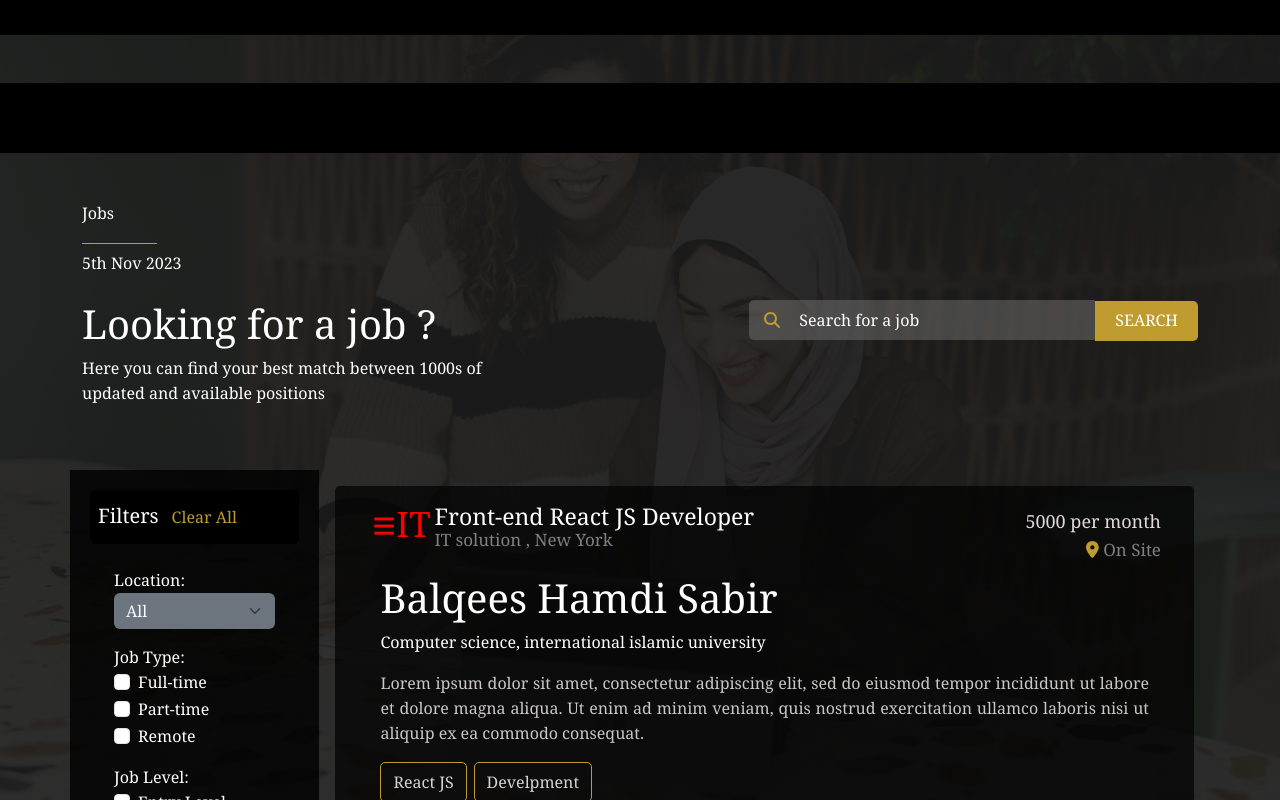
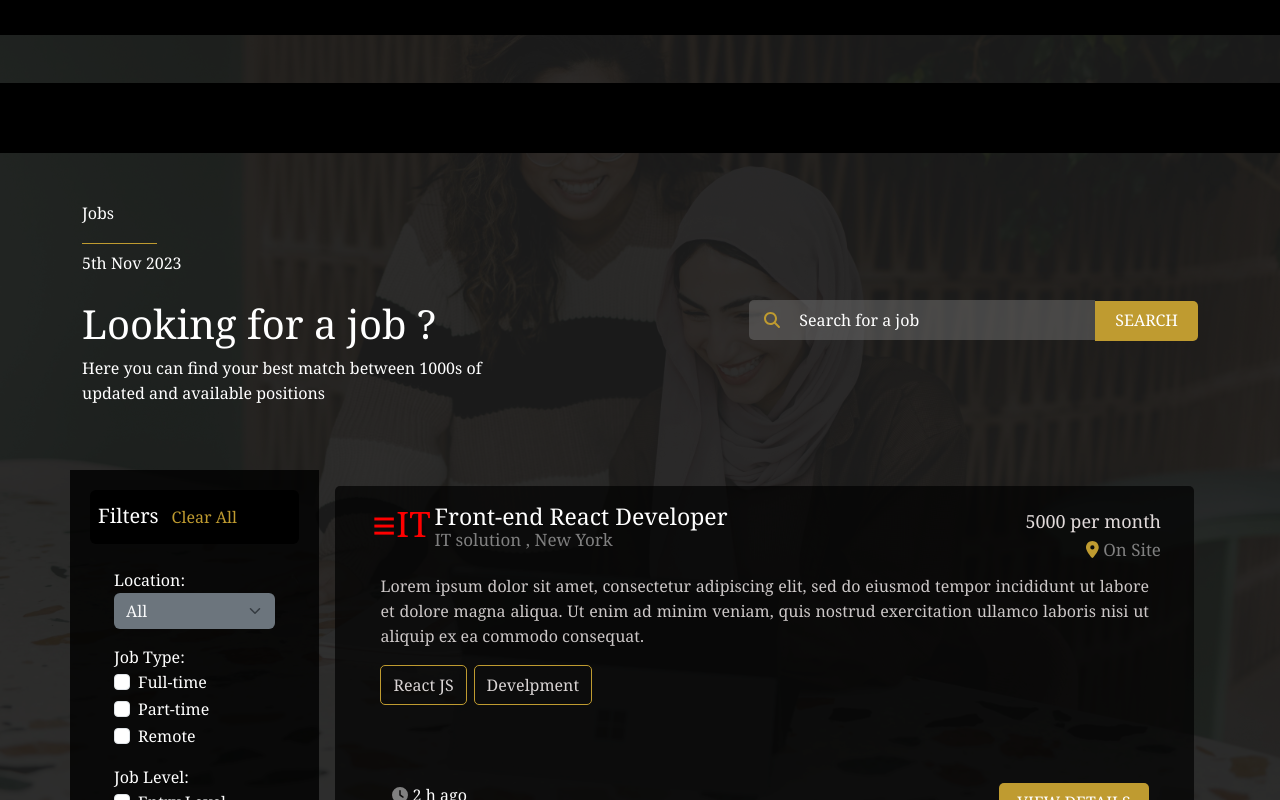
Before and after one commit to butterfly-sarah/training, a React (Create React App) app: page /jobs in a window 1280 px wide. Shown: the top 800 px of the page. Built offline with nearby package versions, Linux system fonts and the light colour scheme.

Commit message:
third12 commit

```diff
--- a/src/Pages/Jobs.js
+++ b/src/Pages/Jobs.js
@@ -8,11 +8,11 @@
 import { Visibility } from "@mui/icons-material";
 export default function Jobs(){
     const jobs = [
-        {id:1, title: 'Front-end React JS Developer', location: 'New York', jobType: 'Full-time', jobLevel: 'Entry-level', salary: 5000 ,data:"Lorem ipsum dolor sit amet, consectetur adipiscing elit, sed do eiusmod tempor incididunt ut labore et dolore magna aliqua. Ut enim ad minim veniam, quis nostrud exercitation ullamco laboris nisi ut aliquip ex ea commodo consequat.",about:"Lorem ipsum dolor sit amet, consectetur adipiscing elit, sed do eiusmod tempor incididunt ut labore et dolore magna aliqua. Ut enim ad minim veniam, quis nostrud exercitation ullamco laboris nisi ut aliquip ex ea commodo consequat.",desc:"Lorem ipsum dolor sit amet, consectetur adipiscing elit, sed do eiusmod tempor incididunt ut labore et dolore magna aliqua. Ut enim ad minim veniam, quis nostrud exercitation ullamco laboris nisi ut aliquip ex ea commodo consequat.",req:"Lorem ipsum dolor sit amet, consectetur adipiscing elit, sed do eiusmod tempor incididunt ut labore et dolore magna aliqua. Ut enim ad minim veniam, quis nostrud exercitation ullamco laboris nisi ut aliquip ex ea commodo consequat." },
+        {id:1, title: 'Front-end React Developer', location: 'New York', jobType: 'Full-time', jobLevel: 'Entry-level', salary: 5000 ,data:"Lorem ipsum dolor sit amet, consectetur adipiscing elit, sed do eiusmod tempor incididunt ut labore et dolore magna aliqua. Ut enim ad minim veniam, quis nostrud exercitation ullamco laboris nisi ut aliquip ex ea commodo consequat.",about:"Lorem ipsum dolor sit amet, consectetur adipiscing elit, sed do eiusmod tempor incididunt ut labore et dolore magna aliqua. Ut enim ad minim veniam, quis nostrud exercitation ullamco laboris nisi ut aliquip ex ea commodo consequat.",desc:"Lorem ipsum dolor sit amet, consectetur adipiscing elit, sed do eiusmod tempor incididunt ut labore et dolore magna aliqua. Ut enim ad minim veniam, quis nostrud exercitation ullamco laboris nisi ut aliquip ex ea commodo consequat.",req:"Lorem ipsum dolor sit amet, consectetur adipiscing elit, sed do eiusmod tempor incididunt ut labore et dolore magna aliqua. Ut enim ad minim veniam, quis nostrud exercitation ullamco laboris nisi ut aliquip ex ea commodo consequat." },
         {id:2, title: 'Back-end  JS Developer', location: 'New York', jobType: 'Part-time', jobLevel: 'Entry-level', salary: 5000,data:"Lorem ipsum dolor sit amet, consectetur adipiscing elit, sed do eiusmod tempor incididunt ut labore et dolore magna aliqua. Ut enim ad minim veniam, quis nostrud exercitation ullamco laboris nisi ut aliquip ex ea commodo consequat.",about:"Lorem ipsum dolor sit amet, consectetur adipiscing elit, sed do eiusmod tempor incididunt ut labore et dolore magna aliqua. Ut enim ad minim veniam, quis nostrud exercitation ullamco laboris nisi ut aliquip ex ea commodo consequat.",desc:"Lorem ipsum dolor sit amet, consectetur adipiscing elit, sed do eiusmod tempor incididunt ut labore et dolore magna aliqua. Ut enim ad minim veniam, quis nostrud exercitation ullamco laboris nisi ut aliquip ex ea commodo consequat.",req:"Lorem ipsum dolor sit amet, consectetur adipiscing elit, sed do eiusmod tempor incididunt ut labore et dolore magna aliqua. Ut enim ad minim veniam, quis nostrud exercitation ullamco laboris nisi ut aliquip ex ea commodo consequat." },
-        {id:3, title: 'Front-end React JS Developer', location: 'San Francisco', jobType: 'Part-time', jobLevel: 'Intermediate', salary: 8000,data:"Lorem ipsum dolor sit amet, consectetur adipiscing elit, sed do eiusmod tempor incididunt ut labore et dolore magna aliqua. Ut enim ad minim veniam, quis nostrud exercitation ullamco laboris nisi ut aliquip ex ea commodo consequat.",about:"Lorem ipsum dolor sit amet, consectetur adipiscing elit, sed do eiusmod tempor incididunt ut labore et dolore magna aliqua. Ut enim ad minim veniam, quis nostrud exercitation ullamco laboris nisi ut aliquip ex ea commodo consequat.",desc:"Lorem ipsum dolor sit amet, consectetur adipiscing elit, sed do eiusmod tempor incididunt ut labore et dolore magna aliqua. Ut enim ad minim veniam, quis nostrud exercitation ullamco laboris nisi ut aliquip ex ea commodo consequat.",req:"Lorem ipsum dolor sit amet, consectetur adipiscing elit, sed do eiusmod tempor incididunt ut labore et dolore magna aliqua. Ut enim ad minim veniam, quis nostrud exercitation ullamco laboris nisi ut aliquip ex ea commodo consequat." },
-        {id:4, title: 'Front-end React JS Developer', location: 'New York', jobType: 'Remote', jobLevel: 'Expert', salary: 12000,data:"Lorem ipsum dolor sit amet, consectetur adipiscing elit, sed do eiusmod tempor incididunt ut labore et dolore magna aliqua. Ut enim ad minim veniam, quis nostrud exercitation ullamco laboris nisi ut aliquip ex ea commodo consequat.",about:"Lorem ipsum dolor sit amet, consectetur adipiscing elit, sed do eiusmod tempor incididunt ut labore et dolore magna aliqua. Ut enim ad minim veniam, quis nostrud exercitation ullamco laboris nisi ut aliquip ex ea commodo consequat.",desc:"Lorem ipsum dolor sit amet, consectetur adipiscing elit, sed do eiusmod tempor incididunt ut labore et dolore magna aliqua. Ut enim ad minim veniam, quis nostrud exercitation ullamco laboris nisi ut aliquip ex ea commodo consequat.",req:"Lorem ipsum dolor sit amet, consectetur adipiscing elit, sed do eiusmod tempor incididunt ut labore et dolore magna aliqua. Ut enim ad minim veniam, quis nostrud exercitation ullamco laboris nisi ut aliquip ex ea commodo consequat." },
-        {id:5, title: 'Front-end React JS Developer', location: 'New York', jobType: 'Full-time', jobLevel: 'Entry-level', salary: 5000,data:"Lorem ipsum dolor sit amet, consectetur adipiscing elit, sed do eiusmod tempor incididunt ut labore et dolore magna aliqua. Ut enim ad minim veniam, quis nostrud exercitation ullamco laboris nisi ut aliquip ex ea commodo consequat.",about:"Lorem ipsum dolor sit amet, consectetur adipiscing elit, sed do eiusmod tempor incididunt ut labore et dolore magna aliqua. Ut enim ad minim veniam, quis nostrud exercitation ullamco laboris nisi ut aliquip ex ea commodo consequat.",desc:"Lorem ipsum dolor sit amet, consectetur adipiscing elit, sed do eiusmod tempor incididunt ut labore et dolore magna aliqua. Ut enim ad minim veniam, quis nostrud exercitation ullamco laboris nisi ut aliquip ex ea commodo consequat.",req:"Lorem ipsum dolor sit amet, consectetur adipiscing elit, sed do eiusmod tempor incididunt ut labore et dolore magna aliqua. Ut enim ad minim veniam, quis nostrud exercitation ullamco laboris nisi ut aliquip ex ea commodo consequat." },
+        {id:3, title: 'Front-end React Developer', location: 'San Francisco', jobType: 'Part-time', jobLevel: 'Intermediate', salary: 8000,data:"Lorem ipsum dolor sit amet, consectetur adipiscing elit, sed do eiusmod tempor incididunt ut labore et dolore magna aliqua. Ut enim ad minim veniam, quis nostrud exercitation ullamco laboris nisi ut aliquip ex ea commodo consequat.",about:"Lorem ipsum dolor sit amet, consectetur adipiscing elit, sed do eiusmod tempor incididunt ut labore et dolore magna aliqua. Ut enim ad minim veniam, quis nostrud exercitation ullamco laboris nisi ut aliquip ex ea commodo consequat.",desc:"Lorem ipsum dolor sit amet, consectetur adipiscing elit, sed do eiusmod tempor incididunt ut labore et dolore magna aliqua. Ut enim ad minim veniam, quis nostrud exercitation ullamco laboris nisi ut aliquip ex ea commodo consequat.",req:"Lorem ipsum dolor sit amet, consectetur adipiscing elit, sed do eiusmod tempor incididunt ut labore et dolore magna aliqua. Ut enim ad minim veniam, quis nostrud exercitation ullamco laboris nisi ut aliquip ex ea commodo consequat." },
+        {id:4, title: 'Front-end React Developer', location: 'New York', jobType: 'Remote', jobLevel: 'Expert', salary: 12000,data:"Lorem ipsum dolor sit amet, consectetur adipiscing elit, sed do eiusmod tempor incididunt ut labore et dolore magna aliqua. Ut enim ad minim veniam, quis nostrud exercitation ullamco laboris nisi ut aliquip ex ea commodo consequat.",about:"Lorem ipsum dolor sit amet, consectetur adipiscing elit, sed do eiusmod tempor incididunt ut labore et dolore magna aliqua. Ut enim ad minim veniam, quis nostrud exercitation ullamco laboris nisi ut aliquip ex ea commodo consequat.",desc:"Lorem ipsum dolor sit amet, consectetur adipiscing elit, sed do eiusmod tempor incididunt ut labore et dolore magna aliqua. Ut enim ad minim veniam, quis nostrud exercitation ullamco laboris nisi ut aliquip ex ea commodo consequat.",req:"Lorem ipsum dolor sit amet, consectetur adipiscing elit, sed do eiusmod tempor incididunt ut labore et dolore magna aliqua. Ut enim ad minim veniam, quis nostrud exercitation ullamco laboris nisi ut aliquip ex ea commodo consequat." },
+        {id:5, title: 'Front-end React Developer', location: 'New York', jobType: 'Full-time', jobLevel: 'Entry-level', salary: 5000,data:"Lorem ipsum dolor sit amet, consectetur adipiscing elit, sed do eiusmod tempor incididunt ut labore et dolore magna aliqua. Ut enim ad minim veniam, quis nostrud exercitation ullamco laboris nisi ut aliquip ex ea commodo consequat.",about:"Lorem ipsum dolor sit amet, consectetur adipiscing elit, sed do eiusmod tempor incididunt ut labore et dolore magna aliqua. Ut enim ad minim veniam, quis nostrud exercitation ullamco laboris nisi ut aliquip ex ea commodo consequat.",desc:"Lorem ipsum dolor sit amet, consectetur adipiscing elit, sed do eiusmod tempor incididunt ut labore et dolore magna aliqua. Ut enim ad minim veniam, quis nostrud exercitation ullamco laboris nisi ut aliquip ex ea commodo consequat.",req:"Lorem ipsum dolor sit amet, consectetur adipiscing elit, sed do eiusmod tempor incididunt ut labore et dolore magna aliqua. Ut enim ad minim veniam, quis nostrud exercitation ullamco laboris nisi ut aliquip ex ea commodo consequat." },
         {id:6, title: 'Back-end  JS Developer', location: 'San Francisco', jobType: 'Part-time', jobLevel: 'Intermediate', salary: 8000,data:"Lorem ipsum dolor sit amet, consectetur adipiscing elit, sed do eiusmod tempor incididunt ut labore et dolore magna aliqua. Ut enim ad minim veniam, quis nostrud exercitation ullamco laboris nisi ut aliquip ex ea commodo consequat.",about:"Lorem ipsum dolor sit amet, consectetur adipiscing elit, sed do eiusmod tempor incididunt ut labore et dolore magna aliqua. Ut enim ad minim veniam, quis nostrud exercitation ullamco laboris nisi ut aliquip ex ea commodo consequat.",desc:"Lorem ipsum dolor sit amet, consectetur adipiscing elit, sed do eiusmod tempor incididunt ut labore et dolore magna aliqua. Ut enim ad minim veniam, quis nostrud exercitation ullamco laboris nisi ut aliquip ex ea commodo consequat.",req:"Lorem ipsum dolor sit amet, consectetur adipiscing elit, sed do eiusmod tempor incididunt ut labore et dolore magna aliqua. Ut enim ad minim veniam, quis nostrud exercitation ullamco laboris nisi ut aliquip ex ea commodo consequat." },
         {id:7, title: 'Back-end  JS Developer', location: 'New York', jobType: 'Full-time', jobLevel: 'Expert', salary: 12000,data:"Lorem ipsum dolor sit amet, consectetur adipiscing elit, sed do eiusmod tempor incididunt ut labore et dolore magna aliqua. Ut enim ad minim veniam, quis nostrud exercitation ullamco laboris nisi ut aliquip ex ea commodo consequat.",about:"Lorem ipsum dolor sit amet, consectetur adipiscing elit, sed do eiusmod tempor incididunt ut labore et dolore magna aliqua. Ut enim ad minim veniam, quis nostrud exercitation ullamco laboris nisi ut aliquip ex ea commodo consequat.",desc:"Lorem ipsum dolor sit amet, consectetur adipiscing elit, sed do eiusmod tempor incididunt ut labore et dolore magna aliqua. Ut enim ad minim veniam, quis nostrud exercitation ullamco laboris nisi ut aliquip ex ea commodo consequat.",req:"Lorem ipsum dolor sit amet, consectetur adipiscing elit, sed do eiusmod tempor incididunt ut labore et dolore magna aliqua. Ut enim ad minim veniam, quis nostrud exercitation ullamco laboris nisi ut aliquip ex ea commodo consequat." },
       ];
@@ -240,8 +240,6 @@
                 <p id="pi"> <FontAwesomeIcon icon={faLocationDot} style={{color: "#bf9b30"}} /> On Site</p>
                 </div>
               </div>
-              <h1>Balqees Hamdi Sabir</h1>
-              <p>Computer science, international islamic university</p>
 
                 <p class="p-general">{job.data}</p>
                 <button class="btn">React JS</button>
@@ -267,8 +265,6 @@
                 <p id="pi"> <FontAwesomeIcon icon={faLocationDot} style={{color: "#bf9b30"}} /> On Site</p>
                 </div>
               </div>
-              <h1>Balqees Hamdi Sabir</h1>
-              <p>Computer science, international islamic university</p>
 
                 <p class="p-general">{currentJob.data}</p>
                 <button class="btn">React JS</button>
```
